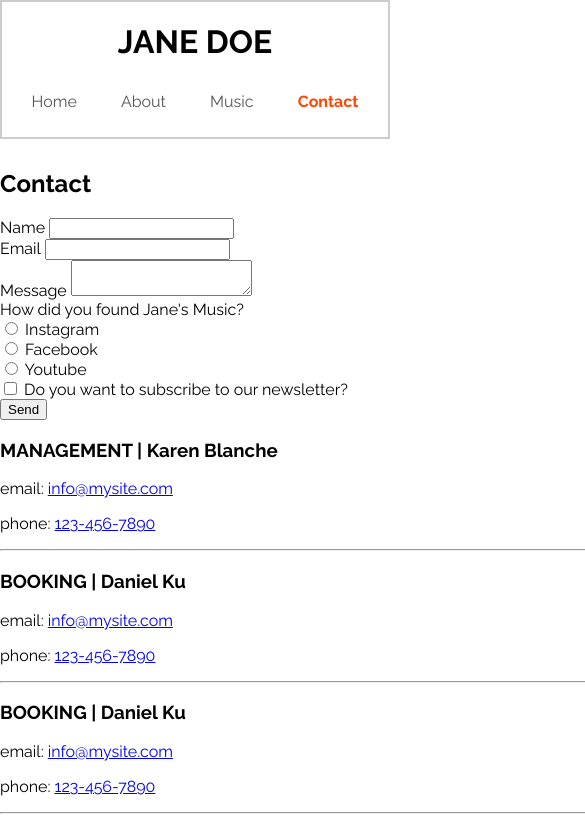
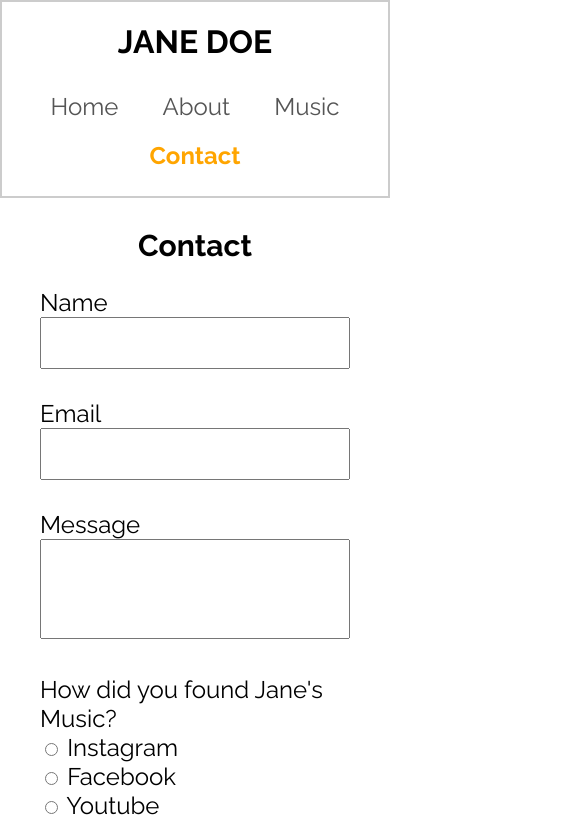
Before and after one commit to fronthendy/sc01-janedoe, a plain HTML site: page contact.html in a window 390 px wide. Shown: the top 830 px of the page, 585 px wide, since content can reach past the window. Drawn offline with Linux system fonts and the light colour scheme.

Commit message:
codigo aula 1/2

```diff
--- a/contact.html
+++ b/contact.html
@@ -61,7 +61,11 @@
           </div>
         </form>
       </div>
-      <div></div>
+      <div class="mapa">
+        <iframe
+          src="https://www.google.com/maps/embed?pb=!1m18!1m12!1m3!1d48696.05594725369!2d-120.56486157411139!3d40.28677819558661!2m3!1f0!2f0!3f0!3m2!1i1024!2i768!4f13.1!3m3!1m2!1s0x809db7e2ccf00ec9%3A0x9143c5921b9c5a04!2sJanesville%2C%20CA%2096114%2C%20EUA!5e0!3m2!1spt-BR!2sbr!4v1583349703851!5m2!1spt-BR!2sbr"
+          frameborder="0" style="border:0;" allowfullscreen=""></iframe>
+      </div>
     </section>
     <section>
       <h3>MANAGEMENT | Karen Blanche</h3>
--- a/css/style.css
+++ b/css/style.css
@@ -1,4 +1,9 @@
 @import url('https://fonts.googleapis.com/css?family=Raleway:400,700&display=swap');
+
+
+* {
+  box-sizing: border-box;
+}
 
 body {
   font-family: 'Raleway', sans-serif;
@@ -31,7 +36,7 @@ nav li a {
 
 nav li a.active {
   font-weight: 700;
-  color: orangered;
+  color: orange;
 }
 
 header h1 {
@@ -100,6 +105,7 @@ main#about cite {
 
 main#music {
   width: 900px;
+  max-width: 100%;
   margin: 30px auto;
 }
 
@@ -109,6 +115,7 @@ main#music {
 
 main#contact {
   width: 900px;
+  max-width: 100%;
   margin: 30px auto;
 }
 
@@ -142,3 +149,104 @@ section#songs li {
 section#songs li strong {
   color: orange;
 }
+
+/* contact v2 */
+
+form input[type="text"],
+form textarea {
+  width: 100%;
+  padding: 5px;
+}
+
+.form-group {
+  margin: 0 0 10px;
+}
+
+form textarea {
+  resize: none;
+  height: 100px;
+}
+
+form button {
+  background-color: orange;
+  color: white;
+  border: none;
+  padding: 5px 20px;
+}
+
+.mapa {
+  padding-left: 30px;
+}
+
+.mapa iframe {
+  width: 100%;
+  height: 400px;
+}
+
+@media(max-width: 768px) {
+  .duas-colunas>div {
+    width: 100%;
+  }
+
+  section#concept,
+  section#songs {
+    padding: 40px;
+  }
+
+  p {
+    font-size: 25px;
+    line-height: 35px;
+  }
+
+  h2 {
+    font-size: 30px;
+    text-align: center;
+  }
+
+  section#songs ol li {
+    font-size: 26px;
+  }
+
+  nav ul li a {
+    font-size: 24px;
+  }
+
+  main#music {
+    padding: 0 40px;
+  }
+
+  main#music iframe {
+    width: 100%;
+  }
+
+  main#music ul li {
+    font-size: 24px;
+  }
+
+  main#contact {
+    padding: 0 40px;
+  }
+
+  main#contact form {
+    font-size: 24px;
+  }
+
+  main#contact form input {
+    padding: 10px;
+    font-size: 24px;
+  }
+
+  main#contact form button {
+    font-size: 22px;
+    padding: 10px 35px;
+    margin: 20px 0;
+  }
+
+  main#contact .form-group {
+    margin-bottom: 30px;
+  }
+
+  main#contact .mapa {
+    padding: 0;
+  }
+}
```
